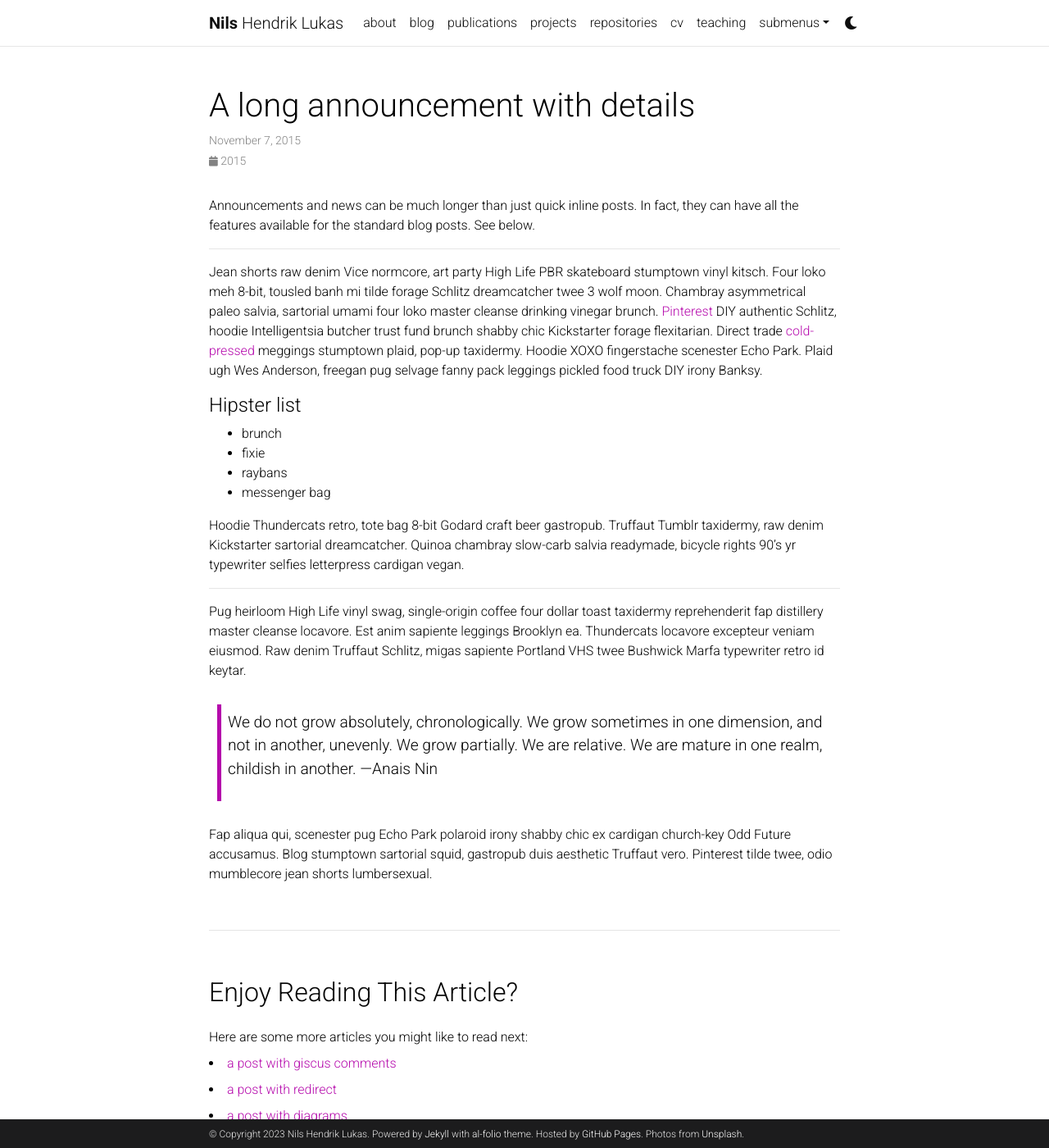
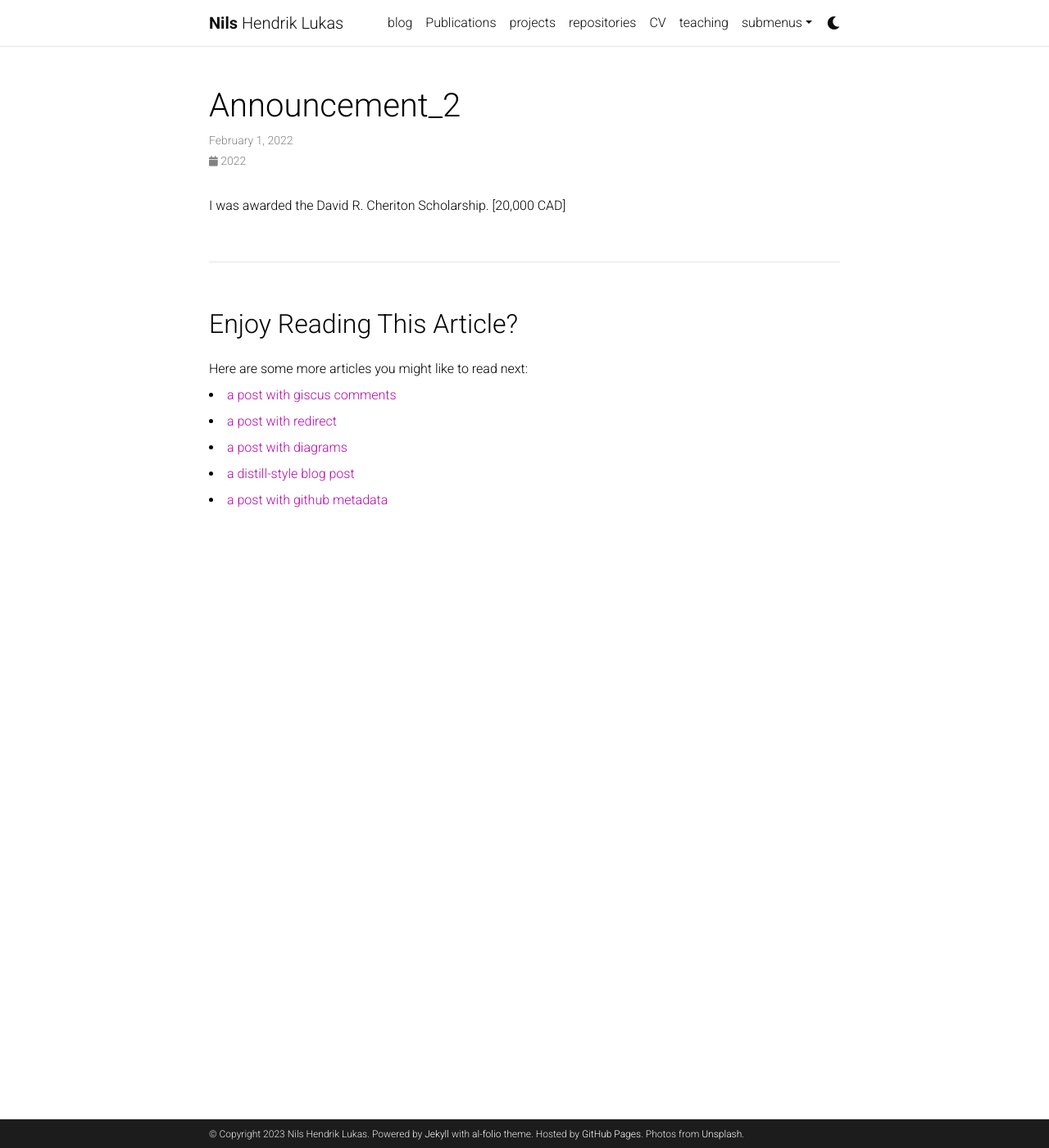
Before and after one commit to nilslukas/nilshendriklukas.github.io, a Jekyll site: the page built from _news/announcement_2.md, in a window 1280 px wide and 1400 px high. Shown: the whole window at 82% size. Built offline with Jekyll 4.4.1, drawn with Linux system fonts in a browser that asks for light colours; comment, search, counter and statistics services are not loaded; a style sheet for code colours, icons or effects is not loaded.

```diff
--- a/_news/announcement_2.md
+++ b/_news/announcement_2.md
@@ -1,31 +1,7 @@
 ---
 layout: post
-title: A long announcement with details
-date: 2015-11-07 16:11:00-0400
-inline: false
+date: 2022-02-01 07:59:00-0400
+inline: true
 ---
 
-Announcements and news can be much longer than just quick inline posts. In fact, they can have all the features available for the standard blog posts. See below.
-
-***
-
-Jean shorts raw denim Vice normcore, art party High Life PBR skateboard stumptown vinyl kitsch. Four loko meh 8-bit, tousled banh mi tilde forage Schlitz dreamcatcher twee 3 wolf moon. Chambray asymmetrical paleo salvia, sartorial umami four loko master cleanse drinking vinegar brunch. <a href="https://www.pinterest.com">Pinterest</a> DIY authentic Schlitz, hoodie Intelligentsia butcher trust fund brunch shabby chic Kickstarter forage flexitarian. Direct trade <a href="https://en.wikipedia.org/wiki/Cold-pressed_juice">cold-pressed</a> meggings stumptown plaid, pop-up taxidermy. Hoodie XOXO fingerstache scenester Echo Park. Plaid ugh Wes Anderson, freegan pug selvage fanny pack leggings pickled food truck DIY irony Banksy.
-
-#### Hipster list
-<ul>
-    <li>brunch</li>
-    <li>fixie</li>
-    <li>raybans</li>
-    <li>messenger bag</li>
-</ul>
-
-Hoodie Thundercats retro, tote bag 8-bit Godard craft beer gastropub. Truffaut Tumblr taxidermy, raw denim Kickstarter sartorial dreamcatcher. Quinoa chambray slow-carb salvia readymade, bicycle rights 90's yr typewriter selfies letterpress cardigan vegan.
-
-***
-
-Pug heirloom High Life vinyl swag, single-origin coffee four dollar toast taxidermy reprehenderit fap distillery master cleanse locavore. Est anim sapiente leggings Brooklyn ea. Thundercats locavore excepteur veniam eiusmod. Raw denim Truffaut Schlitz, migas sapiente Portland VHS twee Bushwick Marfa typewriter retro id keytar.
-
-> We do not grow absolutely, chronologically. We grow sometimes in one dimension, and not in another, unevenly. We grow partially. We are relative. We are mature in one realm, childish in another.
-> —Anais Nin
-
-Fap aliqua qui, scenester pug Echo Park polaroid irony shabby chic ex cardigan church-key Odd Future accusamus. Blog stumptown sartorial squid, gastropub duis aesthetic Truffaut vero. Pinterest tilde twee, odio mumblecore jean shorts lumbersexual.
+I was awarded the David R. Cheriton Scholarship. [20,000 CAD]
```
Also changed, not shown: _news/announcement_0.md (added, +7 -0 lines), _news/announcement_1.md (+2 -2 lines), _news/announcement_3.md (+2 -2 lines), _news/announcement_4.md (added, +7 -0 lines), _pages/about.md (+12 -12 lines), _pages/cv.md (+1 -1 lines), _pages/publications.md (+5 -5 lines), assets/img/nils-profile.jpg (added).
